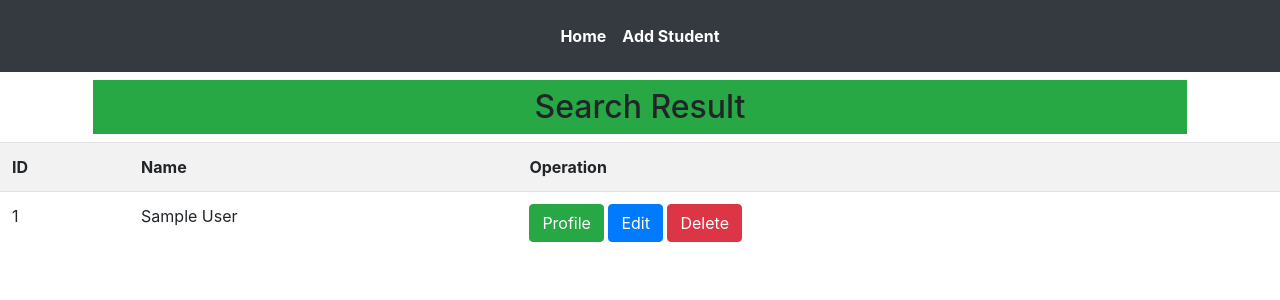
After one commit to SamratHossain/Student-Enrollment-System, a Django app: template EnrollmentSystem/templates/search_result.html in a window 1280 px wide. The commit adds this page. Shown: the top 300 px of the page. Run offline with Django 3.2, Linux system fonts and the light colour scheme; tables that the repository leaves empty hold one stand-in row (values such as "Sample post"); the template is opened without the code that fills it: values that come from a table or form of the project are taken from there, most other values are stand-ins (such as "Sample title", 1, 10 or a date in 2020).

Commit message:
add search feature

```diff
--- a/EnrollmentSystem/static/css/style.css
+++ b/EnrollmentSystem/static/css/style.css
@@ -23,3 +23,9 @@
 .details .two .course{
     margin-top: 63px;
 }
+
+.search{
+    width: 100%;
+    margin: 20px;
+    margin-left: 500px;
+}
--- a/EnrollmentSystem/student/urls.py
+++ b/EnrollmentSystem/student/urls.py
@@ -9,5 +9,6 @@ urlpatterns = [
     path('add_student/', views.addStudent, name='addStudent' ),
     path('student_details/<int:student_id>/', views.studentDetails, name='studentDetails'),
     path('edit_student/<int:student_id>/', views.editStudent, name='editStudent'),
-    path('deleteStudetn/<int:student_id>/', views.deleteStudent, name='deleteStudent')
+    path('deleteStudetn/<int:student_id>/', views.deleteStudent, name='deleteStudent'),
+    path('search_result/', views.searchStudent, name="searchStudent")
 ]
--- a/EnrollmentSystem/student/views.py
+++ b/EnrollmentSystem/student/views.py
@@ -42,3 +42,9 @@ def deleteStudent(request, student_id):
     delete_student.delete()
     messages.success(request, "Deleted Successfully!")
     return home(request)
+
+def searchStudent(request):
+    if request.method == 'GET':
+        search = request.GET['search']
+        search_student = Students.objects.filter(first_name__icontains=search)
+    return render(request, 'search_result.html',{'search_student':search_student})
--- /dev/null
+++ b/EnrollmentSystem/templates/search_result.html
@@ -0,0 +1,25 @@
+{% extends 'base.html' %}
+
+{% block content %}
+
+    <div class="container">
+        <h2 class="bg-success m-2 text-center p-2">Search Result</h2>
+    </div>
+    <table class="table table-striped">
+        <tr>
+            <th>ID</th>
+            <th>Name</th>
+            <th>Operation</th>
+        </tr>
+        {% for student in search_student %}
+        <tr>
+            <td>{{ student.id }}</td>
+            <td>{{ student.first_name }} {{ student.last_name }}</td>
+            <td> <a class="btn btn-success" href="{% url 'student:studentDetails' student_id=student.id %}">Profile</a>
+            <a class="btn btn-primary" href="{% url 'student:editStudent' student_id=student.id %}">Edit</a>
+            <a class="btn btn-danger" href="{% url 'student:deleteStudent' student_id=student.id %}">Delete</a></td>
+        </tr>
+        {% endfor %}
+    </table>
+
+{% endblock %}
```
Also changed, not shown: EnrollmentSystem/templates/home.html (+9 -0 lines).
